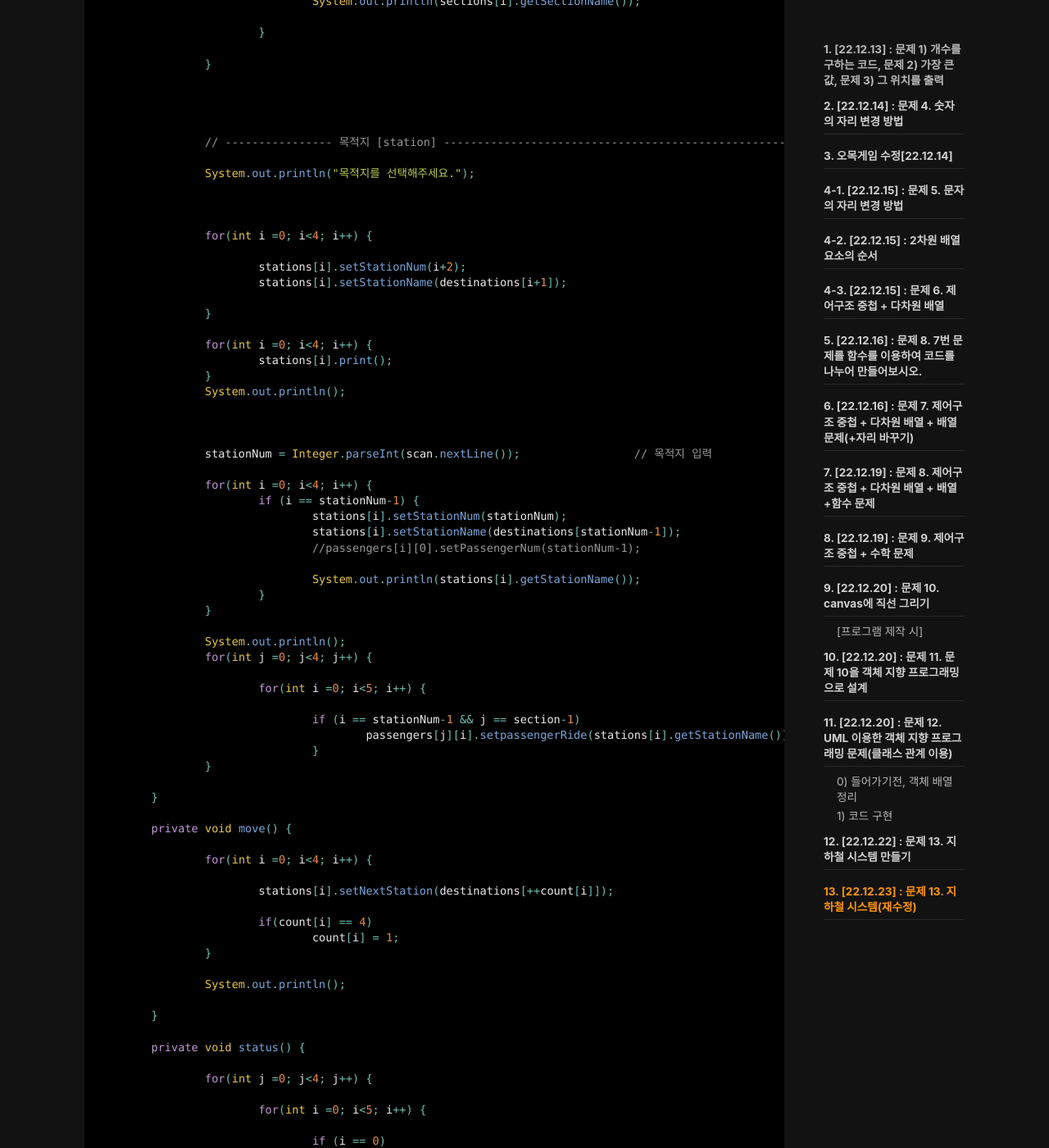
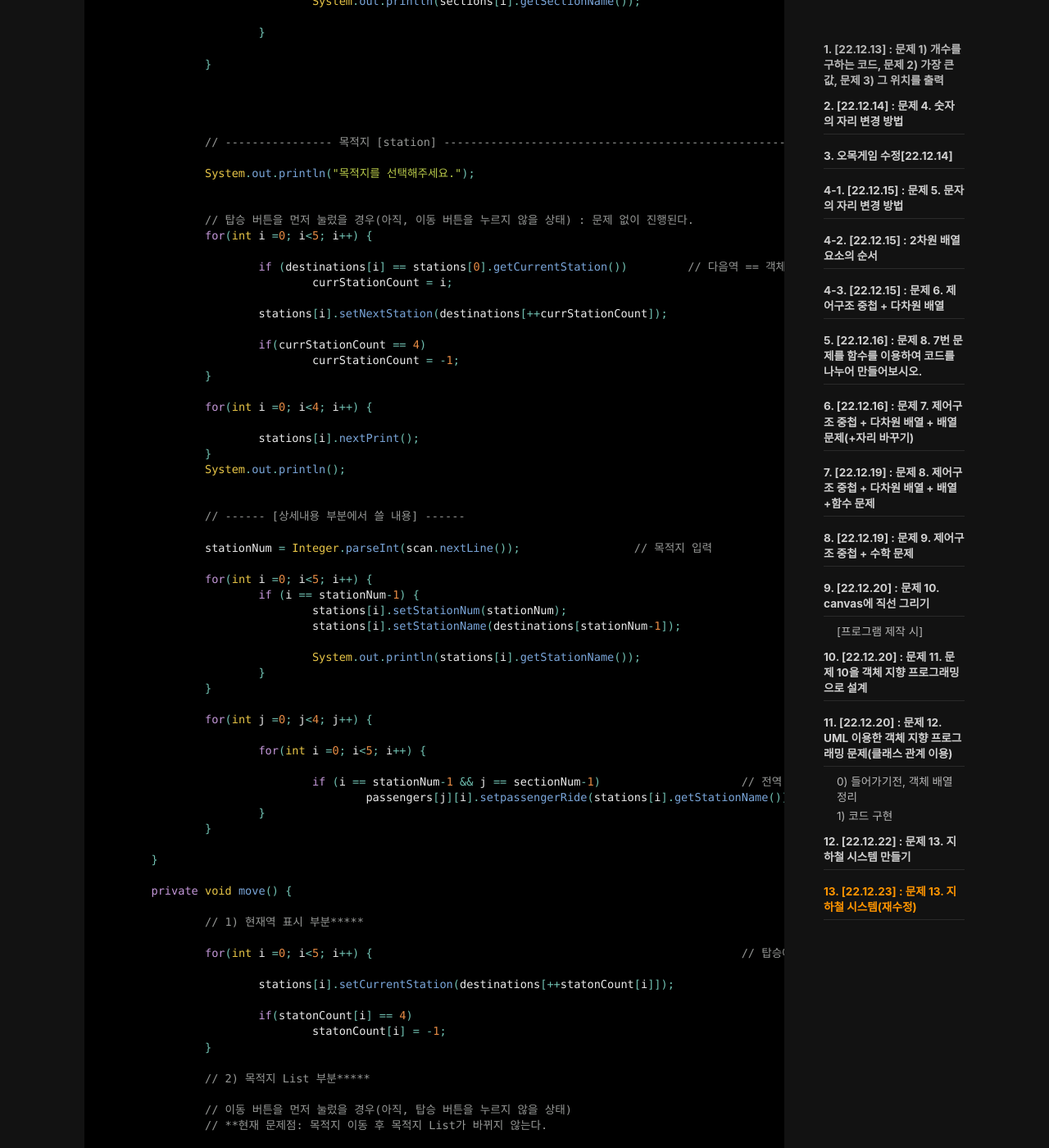
Before and after one commit to wogjs0911/wogjs0911.github.io, a Jekyll site: the page built from _posts/2022-12-13-Daily Test(22-12).md, in a window 1280 px wide and 1400 px high, scrolled down 43794 px. Shown: the whole window at 82% size. Built offline with Jekyll 4.4.1, drawn with Linux system fonts in a browser that asks for light colours; nearby versions of some CDN libraries; comment, search, counter and statistics services are not loaded; some of the changed text lies outside the part shown.

Commit message:
dailyTest21_1

````diff
--- a/_posts/2022-12-13-Daily Test(22-12).md
+++ b/_posts/2022-12-13-Daily Test(22-12).md
@@ -2033,6 +2033,10 @@
 
 import java.util.Scanner;
 
+// **** 문제점1 : 새로운 목적지를 선택하면 그 목적지가 현재역으로 위치가 바뀜. ****** : [해결] - 약간의 로직 필요(생각)
+// **** 문제점2 : 이동하고 나서 목적지 List이 고정된 형태이다.
+// **** 문제점3 : 탑승 시, 스택처럼 쌓이지 않고 자리를 지정해서 앉는 느낌이다.(나중에 고치기) 내리는 것 부터 먼저 구현!
+
 
 public class SubwayService {
 
@@ -2045,17 +2049,21 @@
 	Station[] stations = new Station[5];
 	Passenger[][] passengers = new Passenger[4][5];
 
-	int[] passengerCount = new int[4];						// 각 지하철역마다 사람수 count 변수 선언
-	int[] count = new int[4];
-
-	int stationNum = 1;					// 배열 위치를 표현하기 위해서 사용, 지금은 상세내용을 표시하기 위해서 사용! (나중에 "이동" 부분)
-	int section = 1;
+	int[] passengerCount = new int[4];					// 각 지하철역마다 사람수 count 변수 선언
+	int[] statonCount = new int[5];						// 현재역 표시 인덱스
+
+	int[] nextStationList = new int[5];					// 목적지 선택 후 목적지 List 인덱스
+	int currStationCount = 0; 							// 초기 목적지 List 인덱스
+
+	int stationNum = 0;				// 상세 부분의 2차원 배열 인덱스
+	int sectionNum = 1;				// 상세 부분의 2차원 배열 인덱스
+
+
 
 	public void run() {
 
 		for (int i = 0; i < 4; i++) 					// 객체 배열 할당을 가장 처음에 해줘야지  while문 돌때마다 switch문 실행 시, 초기화가 되지 않는다.
 			sections[i] = new Section();				// 중요!! sections[i] 객체 배열 생성 이렇게 앞에 생성해서 뒤에서 여러번 사용한다. 배열 할당이면서 초기화 느낌
-
 
 		for (int i = 0; i < 5; i++)  					// 객체 배열 할당을 가장 처음에 해줘야지  while문 돌때마다 switch문 실행 시, 초기화가 되지 않는다.
 			stations[i] = new Station();				// 중요!! stations[i] 객체 배열 생성 이렇게 앞에 생성해서 뒤에서 여러번 사용한다. 배열 할당이면서 초기화 느낌
@@ -2064,19 +2072,14 @@
 			for (int i = 0; i < 5; i++)
 				passengers[j][i] = new Passenger();
 
+
 		Flag :
 		while(ox) {
 
 			System.out.println("=================================");
 
-			int currStationCount = 0;
-			for(int i = 0; i<5; i++) {
-				if(currStationCount == 0)
-					System.out.println("현재역은 " + stations[i].getNextStation() + "입니다.");
-//				else if(currStationCount > 0)
-//					System.out.println("현재역은 " + stations[i].getNextStation() + "입니다.");
-				currStationCount++;
-			}
+			System.out.println("현재역은 " + stations[0].getCurrentStation() + "입니다.");
+
 
 			System.out.println("=================================");
 
@@ -2119,7 +2122,7 @@
 
 
 		for (int i = 0; i < 4; i++) {
-			//System.out.println(sections[i].getSectionCount());
+
 			if (sections[i].getSectionCount() < 4) {
 				System.out.println((i+1) + "호차 : 가능");
 			}
@@ -2138,29 +2141,26 @@
 
 		System.out.println("어느 열차에 탑승하시겠습니까?");
 
-		for(int i =0; i<4; i++) {								// 처음 열차 차량 설정
-			//sections[i] = new Section();
+		for(int i =0; i<4; i++) {						// 처음 열차 차량 설정
 
 			sections[i].setSectionNum(i+1);
 			sections[i].setSectionName(subwaySections[i]);
-
-		}
-
-		for(int i =0; i<4; i++) {								// 열차 차량 목록 출력
+		}
+
+														// 추가하기!! :  다음역을 반영하여 목적지 순서 나열 업데이트 출력 부분
+		for(int i =0; i<4; i++) {						// 열차 차량 목록 출력
 			sections[i].print();
 		}
 		System.out.println();
 
 
-		section = Integer.parseInt(scan.nextLine());	// 타고 싶은 열차 차량  입력
-
-
+
+		sectionNum = Integer.parseInt(scan.nextLine());					// 타고 싶은 열차 차량  입력
 
 		for(int i = 0 ; i <5; i++) {
-			if (i == section-1) {
-				sections[i].setSectionCount(++passengerCount[i]);				// 타고 싶은 열차 차량의 사람수 count
-				sections[i].setSectionName(subwaySections[section-1]);		// 타고 싶은 열차 차량 setting
-				//passengers[0][i].setPassengerNum(section-1);				// 2차원 배열을 위한 칼럼 num 저장(나중의 "상세" 부분을 위해)
+			if (i == sectionNum-1) {
+				sections[i].setSectionCount(++passengerCount[i]);			// 타고 싶은 열차 차량의 사람수 count
+				sections[i].setSectionName(subwaySections[sectionNum-1]);		// 타고 싶은 열차 차량 setting
 
 				System.out.println(sections[i].getSectionName());
 
@@ -2176,78 +2176,96 @@
 		System.out.println("목적지를 선택해주세요.");
 
 
-
-		for(int i =0; i<4; i++) {								// 처음 목적지
-
-			stations[i].setStationNum(i+2);
-			stations[i].setStationName(destinations[i+1]);
-
+		// 탑승 버튼을 먼저 눌렀을 경우(아직, 이동 버튼을 누르지 않을 상태) : 문제 없이 진행된다.
+		for(int i =0; i<5; i++) {									// 목적지 List 나열
+
+			if (destinations[i] == stations[0].getCurrentStation()) 	// 다음역 == 객체 배열 index
+				currStationCount = i;
+
+			stations[i].setNextStation(destinations[++currStationCount]);
+
+			if(currStationCount == 4)
+				currStationCount = -1;
 		}
 
 		for(int i =0; i<4; i++) {
-			stations[i].print();
+			 										// move()가 동작 안 했으면 그대로 currentPrint가 동작하게
+			stations[i].nextPrint();
 		}
 		System.out.println();
 
 
+		// ------ [상세내용 부분에서 쓸 내용] ------
 
 		stationNum = Integer.parseInt(scan.nextLine());			// 목적지 입력
 
-		for(int i =0; i<4; i++) {								// 목적지 데이터 저장 -> 나중에 "상세내용" 부분에서 사용
+		for(int i =0; i<5; i++) {								// 목적지 데이터 저장 -> 나중에 "상세내용" 부분에서 사용
 			if (i == stationNum-1) {
 				stations[i].setStationNum(stationNum);							// 가고싶은 목적지 Num 세팅. 또한, 2차원 배열을 위한 칼럼 num 저장(나중의 "상세" 부분을 위해)
 				stations[i].setStationName(destinations[stationNum-1]);			// 가고싶은 목적지 Name 세팅.
-				//passengers[i][0].setPassengerNum(stationNum-1);				// 2차원 배열을 위한 칼럼  저장(나중의 "상세" 부분을 위해)
 
 				System.out.println(stations[i].getStationName());
 			}
 		}
 
-		System.out.println();
-		for(int j =0; j<4; j++) {												// 2차원 객체 배열의 각 요소 초기화 및 설정
-																				// ** 지금 문제점 : 탑승하고 상세내역을 눌러야지 출력이 되고
-			for(int i =0; i<5; i++) { 											// 탑승을 바로 여러번하고 나서 상세내역을 뒤늦게 누르면 마지막 것만 출력이 된다.
-
-				if (i == stationNum-1 && j == section-1)							// 전역 변수 주의!! 선언하면 초기화 되어서..
+		for(int j =0; j<4; j++) {									// 2차원 객체 배열의 각 요소 초기화 및 설정
+																	// ** 지금 문제점 : 탑승하고 상세내역을 눌러야지 출력이 되고
+			for(int i =0; i<5; i++) { 								// 탑승을 바로 여러번하고 나서 상세내역을 뒤늦게 누르면 마지막 것만 출력이 된다.
+
+				if (i == stationNum-1 && j == sectionNum-1)			// 전역 변수 주의!! 선언하면 초기화 되어서..
 					passengers[j][i].setpassengerRide(stations[i].getStationName());
-				}
+			}
 		}
 
 	}
 
 	private void move() {
 
-		for(int i =0; i<4; i++) {								// 탑승에서는 다음역으로 구간이 안 바뀌어도 된다. 이부분은 "이동" 부분에 넣어준다.
-
-			stations[i].setNextStation(destinations[++count[i]]);
-
-			if(count[i] == 4)
-				count[i] = 1;
-		}
-
-		System.out.println();
+		// 1) 현재역 표시 부분*****
+
+		for(int i =0; i<5; i++) {							// 탑승에서는 다음역으로 구간이 안 바뀌어도 된다. 이부분은 "이동" 부분에 넣어준다.
+
+			stations[i].setCurrentStation(destinations[++statonCount[i]]);
+
+			if(statonCount[i] == 4)
+				statonCount[i] = -1;
+		}
+
+		// 2) 목적지 List 부분*****
+
+		// 이동 버튼을 먼저 눌렀을 경우(아직, 탑승 버튼을 누르지 않을 상태)
+		// **현재 문제점: 목적지 이동 후 목적지 List가 바뀌지 않는다.
+
+		for(int i =0; i<5; i++) {										// 목적지 List 나열
+
+			if (destinations[i] == stations[0].getCurrentStation()) 	// 다음역 == 객체 배열 index
+				nextStationList[i] = i+1;
+
+			stations[i].setNextStation(destinations[nextStationList[i]++]);
+
+			if(nextStationList[i] == 4)
+				nextStationList[i] = 0;
+		}
+
 
 	}
 
 	private void status() {
 
-		for(int j =0; j<4; j++) {												// 2차원 객체 배열의 각 요소 초기화 및 설정
-																				// ** 지금 문제점 : 탑승하고 상세내역을 눌러야지 출력이 되고
-			for(int i =0; i<5; i++) { 											// 탑승을 바로 여러번하고 나서 상세내역을 뒤늦게 누르면 마지막 것만 출력이 된다.
+		for(int j =0; j<4; j++) {							// 2차원 객체 배열의 각 요소 초기화 및 설정
+
+			for(int i =0; i<5; i++) {
 
 				if (i == 0)
 					System.out.printf("%d호차 : [%s] ", j+1, passengers[j][i].getpassengerRide());
 				else
 					System.out.printf("[%s] ", passengers[j][i].getpassengerRide());
-
-
 			}
 			System.out.println();
 		}
 
 	}
 }
-
 ```
 
 ```java
````
